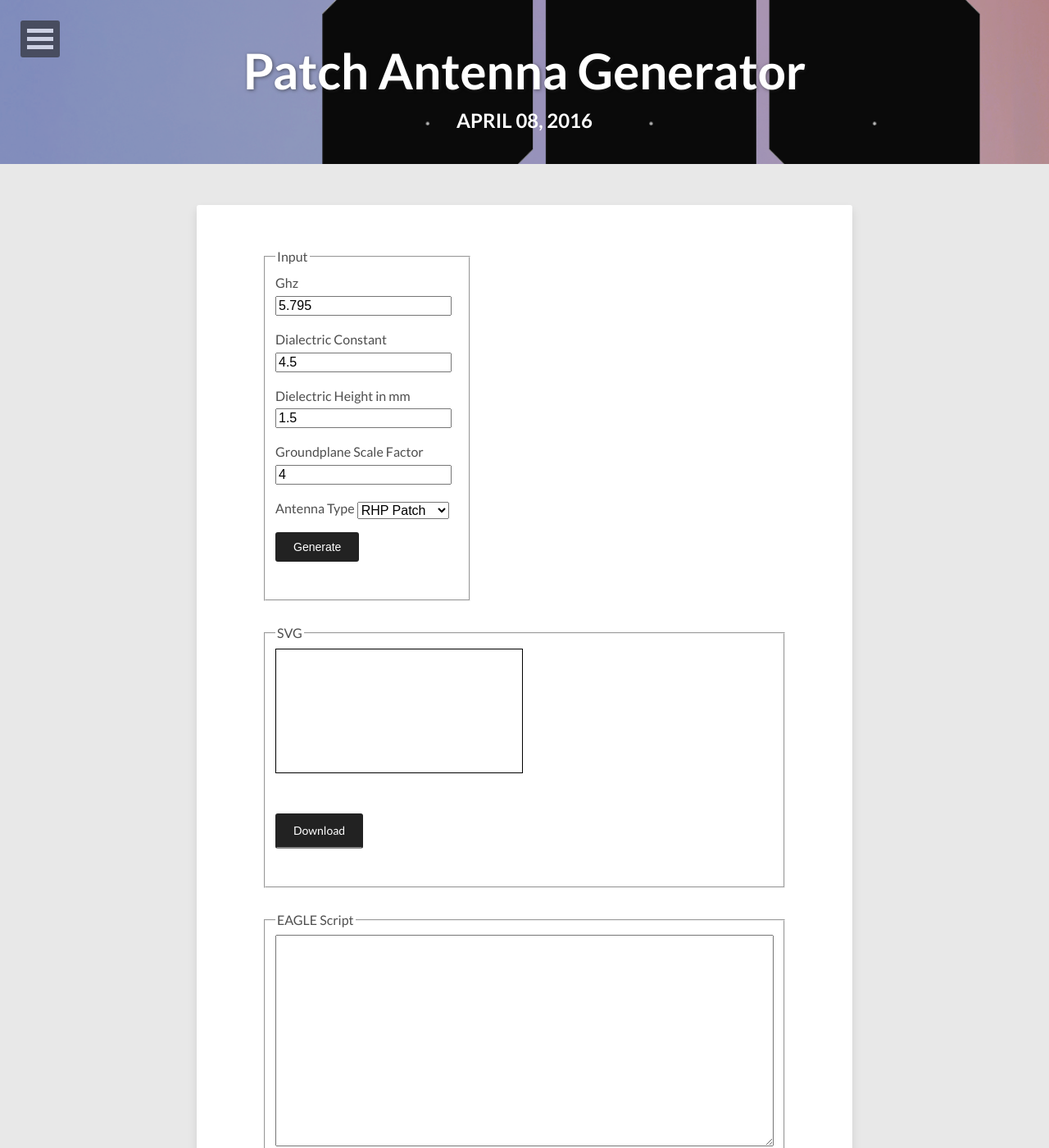
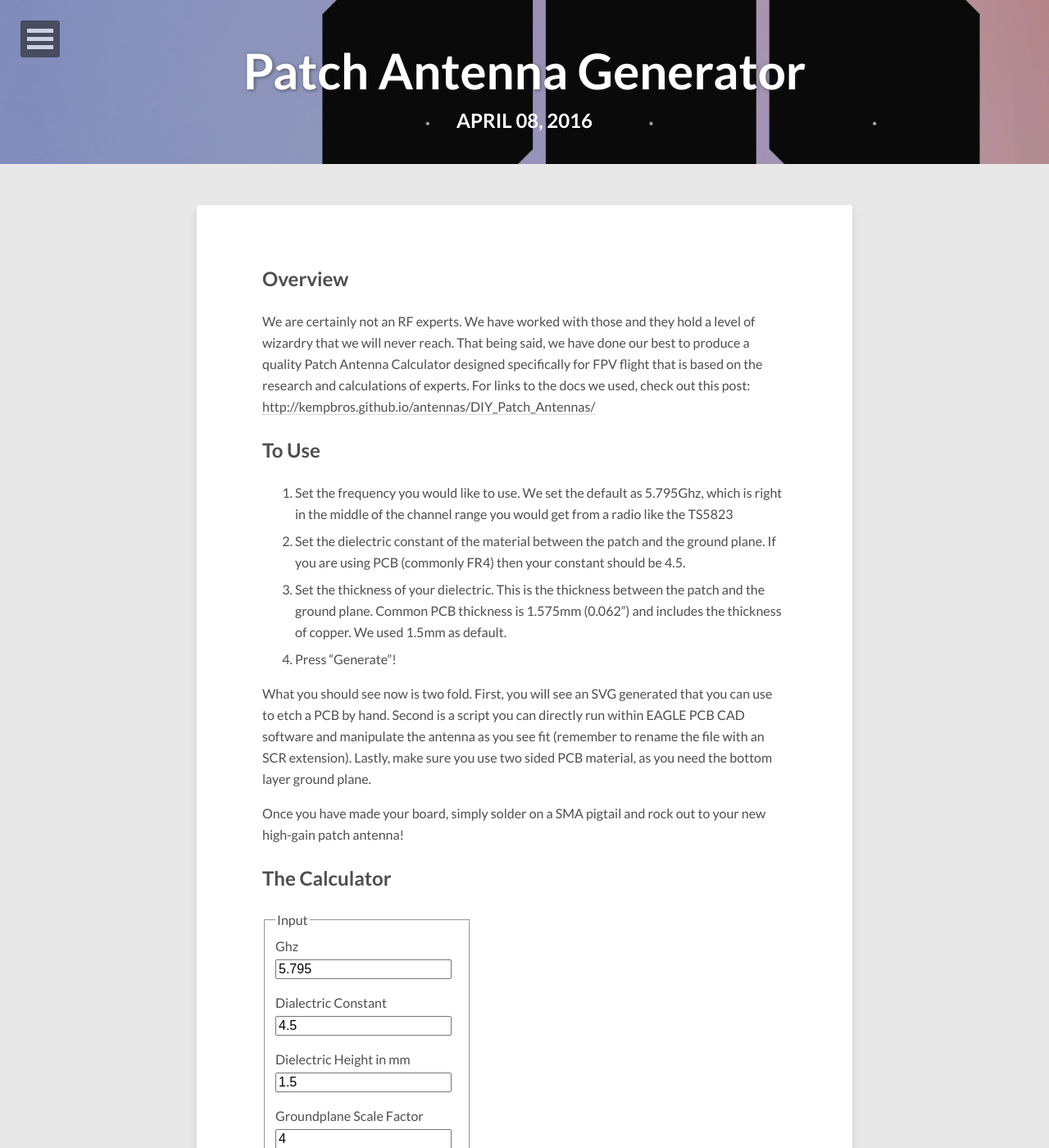
Before and after one commit to kempbros/kempbros.github.io, a Jekyll site: the page built from _posts/2016-04-08-Patch_Antenna_Generator.md, in a window 1280 px wide and 1400 px high. Shown: the whole window at 82% size. Built offline with Jekyll 4.4.1, drawn with Linux system fonts in a browser that asks for light colours; nearby versions of some CDN libraries; a script that is not in the unit is left out; comment, search, counter and statistics services are not loaded.

Commit message:
added directions for use

```diff
--- a/_posts/2016-04-08-Patch_Antenna_Generator.md
+++ b/_posts/2016-04-08-Patch_Antenna_Generator.md
@@ -10,6 +10,18 @@ image:
     feature: calculator.png
 excerpt: Check out this handy patch antenna generator and download designs in EAGLE Script and SVG
 ---
+## Overview
+We are certainly not an RF experts. We have worked with those and they hold a level of wizardry that we will never reach. That being said, we have done our best to produce a quality Patch Antenna Calculator designed specifically for FPV flight that is based on the research and calculations of experts. For links to the docs we used, check out this post: <http://kempbros.github.io/antennas/DIY_Patch_Antennas/>
+
+## To Use
+1. Set the frequency you would like to use. We set the default as 5.795Ghz, which is right in the middle of the channel range you would get from a radio like the TS5823
+2. Set the dielectric constant of the material between the patch and the ground plane. If you are using PCB (commonly FR4) then your constant should be 4.5.
+3. Set the thickness of your dielectric. This is the thickness between the patch and the ground plane. Common PCB thickness is 1.575mm (0.062") and includes the thickness of copper. We used 1.5mm as default.
+4. Press "Generate"!
+
+What you should see now is two fold. First, you will see an SVG generated that you can use to etch a PCB by hand. Second is a script you can directly run within EAGLE PCB CAD software and manipulate the antenna as you see fit (remember to rename the file with an SCR extension). Lastly, make sure you use two sided PCB material, as you need the bottom layer ground plane.
+
+Once you have made your board, simply solder on a SMA pigtail and rock out to your new high-gain patch antenna!
 
 <!--
 Patch Antenna Generator (c) by Benjamin Kemp
@@ -20,7 +32,7 @@ Creative Commons Attribution 3.0 Unported License.
 You should have received a copy of the license along with this
 work.  If not, see <http://creativecommons.org/licenses/by/3.0/>.
 -->
-
+## The Calculator
 <style>
 	table {
 		border-collapse: collapse;
```
